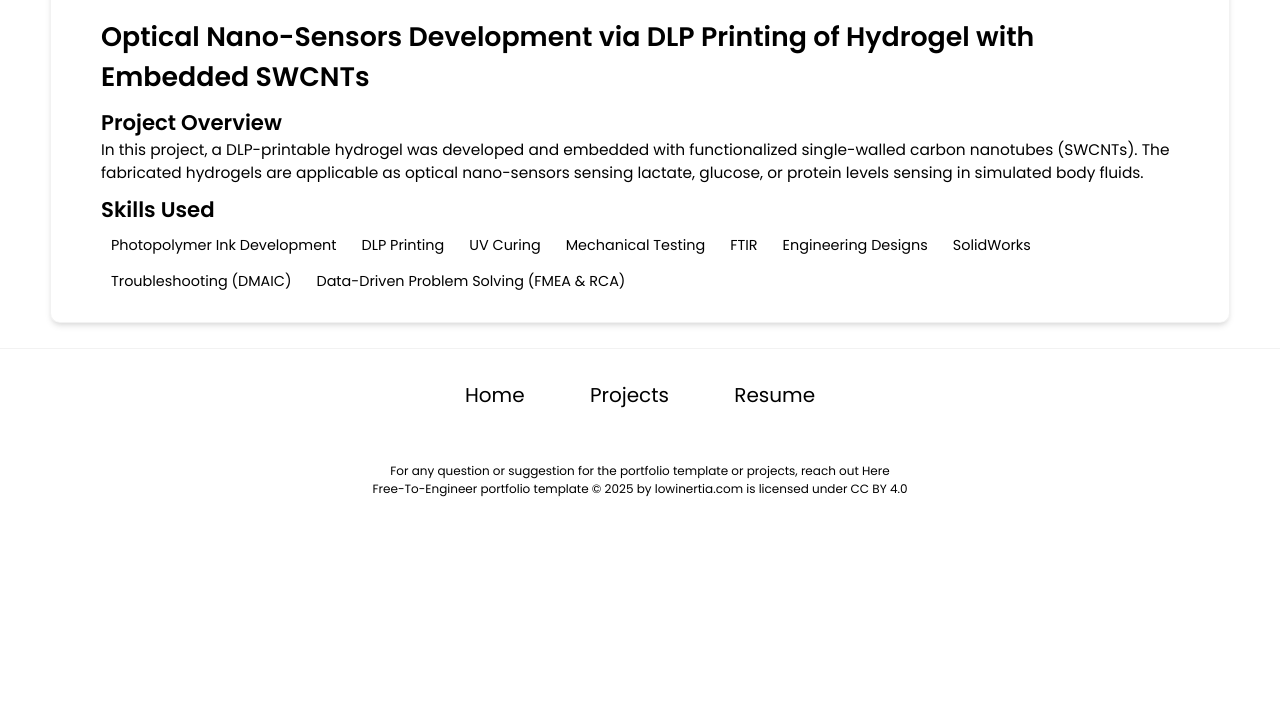
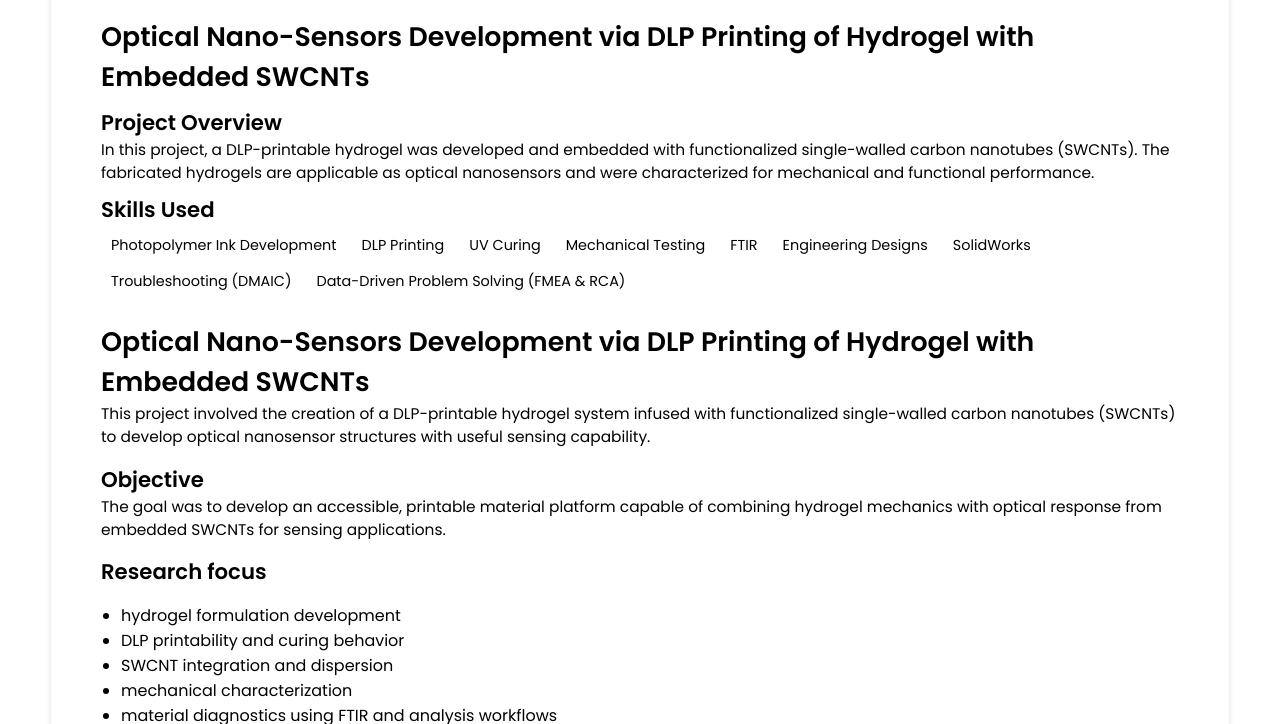
Before and after one commit to smanshovon/smshovon.github.io, a Jekyll site: the page built from _projects/Optical Nano-Sensors Development via DLP Printing of Hydrogel with Embedded SWCNTs/index.md, in a window 1280 px wide and 1400 px high, scrolled down 358 px. Shown: the part 132-856 px from the top of the window. Built offline with Jekyll 4.4.1, drawn with Linux system fonts in a browser that asks for light colours; before the commit the page ends 988 px from its top, so only the background shows below that; some of the changed text lies outside the part shown; grey boxes are pictures that could not be loaded.

```diff
--- a/_projects/Optical Nano-Sensors Development via DLP Printing of Hydrogel with Embedded SWCNTs/index.md
+++ b/_projects/Optical Nano-Sensors Development via DLP Printing of Hydrogel with Embedded SWCNTs/index.md
@@ -1,17 +1,36 @@
 ---
 layout: post
 title: Optical Nano-Sensors Development via DLP Printing of Hydrogel with Embedded SWCNTs
-description: In this project, a DLP-printable hydrogel was developed and embedded with functionalized single-walled carbon nanotubes (SWCNTs). The fabricated hydrogels are applicable as optical nano-sensors sensing lactate, glucose, or protein levels sensing in simulated body fluids.
+description: In this project, a DLP-printable hydrogel was developed and embedded with functionalized single-walled carbon nanotubes (SWCNTs). The fabricated hydrogels are applicable as optical nanosensors and were characterized for mechanical and functional performance.
+skills:
+  - Photopolymer Ink Development
+  - DLP Printing
+  - UV Curing
+  - Mechanical Testing
+  - FTIR
+  - Engineering Designs
+  - SolidWorks
+  - Troubleshooting (DMAIC)
+  - Data-Driven Problem Solving (FMEA & RCA)
+main-image: /assets/images/project-optical-nano-sensors.svg
+---
 
-skills:
-- Photopolymer Ink Development
-- DLP Printing
-- UV Curing
-- Mechanical Testing
-- FTIR
-- Engineering Designs
-- SolidWorks
-- Troubleshooting (DMAIC)
-- Data-Driven Problem Solving (FMEA & RCA)
-main-image: /_projects/Optical Nano-Sensors Development via DLP Printing of Hydrogel with Embedded SWCNTs/Project Picture 2.tif
----
+# Optical Nano-Sensors Development via DLP Printing of Hydrogel with Embedded SWCNTs
+
+This project involved the creation of a DLP-printable hydrogel system infused with functionalized single-walled carbon nanotubes (SWCNTs) to develop optical nanosensor structures with useful sensing capability.
+
+## Objective
+
+The goal was to develop an accessible, printable material platform capable of combining hydrogel mechanics with optical response from embedded SWCNTs for sensing applications.
+
+## Research focus
+
+- hydrogel formulation development
+- DLP printability and curing behavior
+- SWCNT integration and dispersion
+- mechanical characterization
+- material diagnostics using FTIR and analysis workflows
+
+<img src="/assets/images/project-optical-nano-sensors.svg" alt="Optical nano-sensors project image" style="max-width: 100%; height: auto; margin: 1rem 0;">
+
+The work established a functional route for integrating nanomaterial-enabled sensing with printed hydrogel structures for advanced materials development.
```
